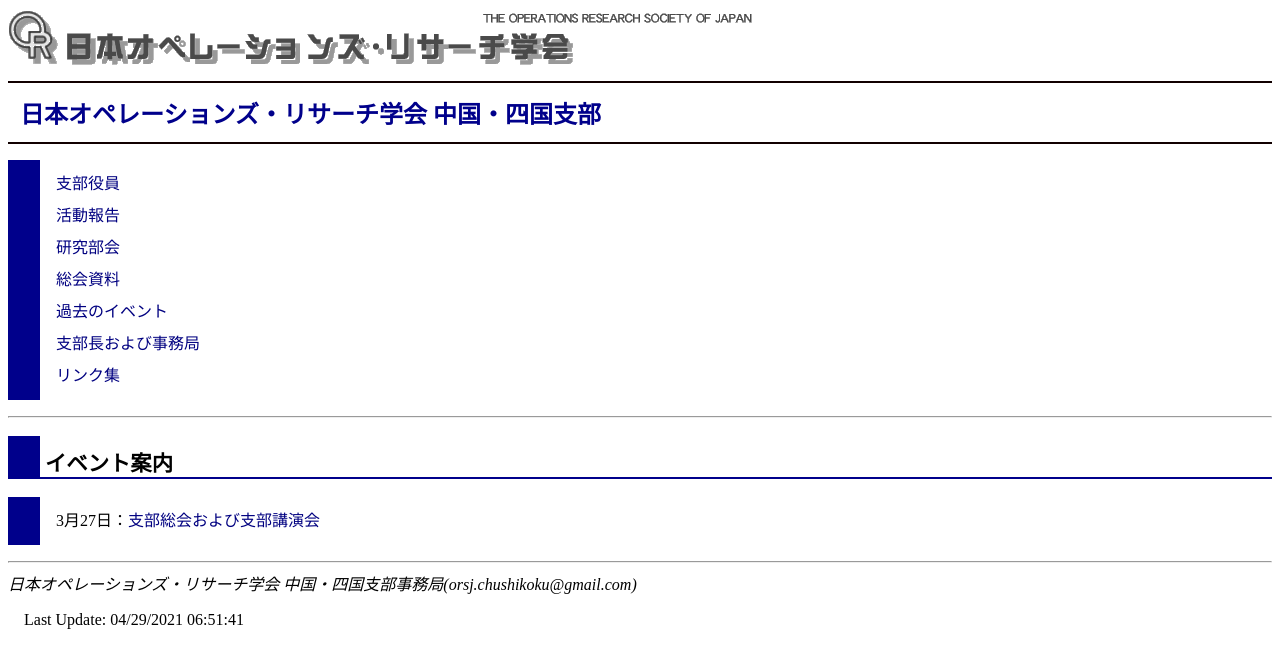
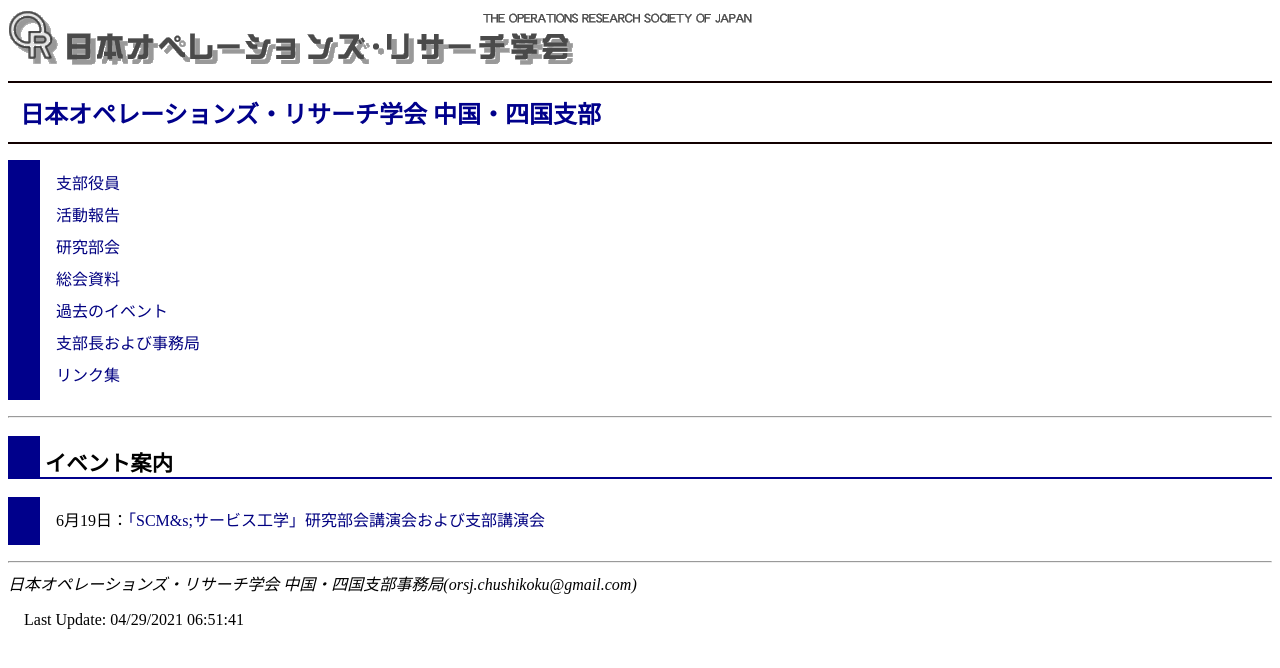
Before and after one commit to orsj-cs/orsj-cs.github.io, a Jekyll site: the page built from index.html, in a window 1280 px wide. Shown: the top 668 px of the page. Built offline with Jekyll 4.4.1, drawn with Linux system fonts in a browser that asks for light colours.

Commit message:
Update index.html

```diff
--- a/index.html
+++ b/index.html
@@ -17,5 +17,5 @@ title: 日本オペレーションズ・リサーチ学会 中国・四国支部
 <h2>イベント案内</h2>
 
 <ul>
-    <li>3月27日：<a href="event/20210327.html">支部総会および支部講演会</a></li>
+    <li>6月19日：<a href="event/20210619.html">「SCM&amps;サービス工学」研究部会講演会および支部講演会</a></li>
 </ul>
```
